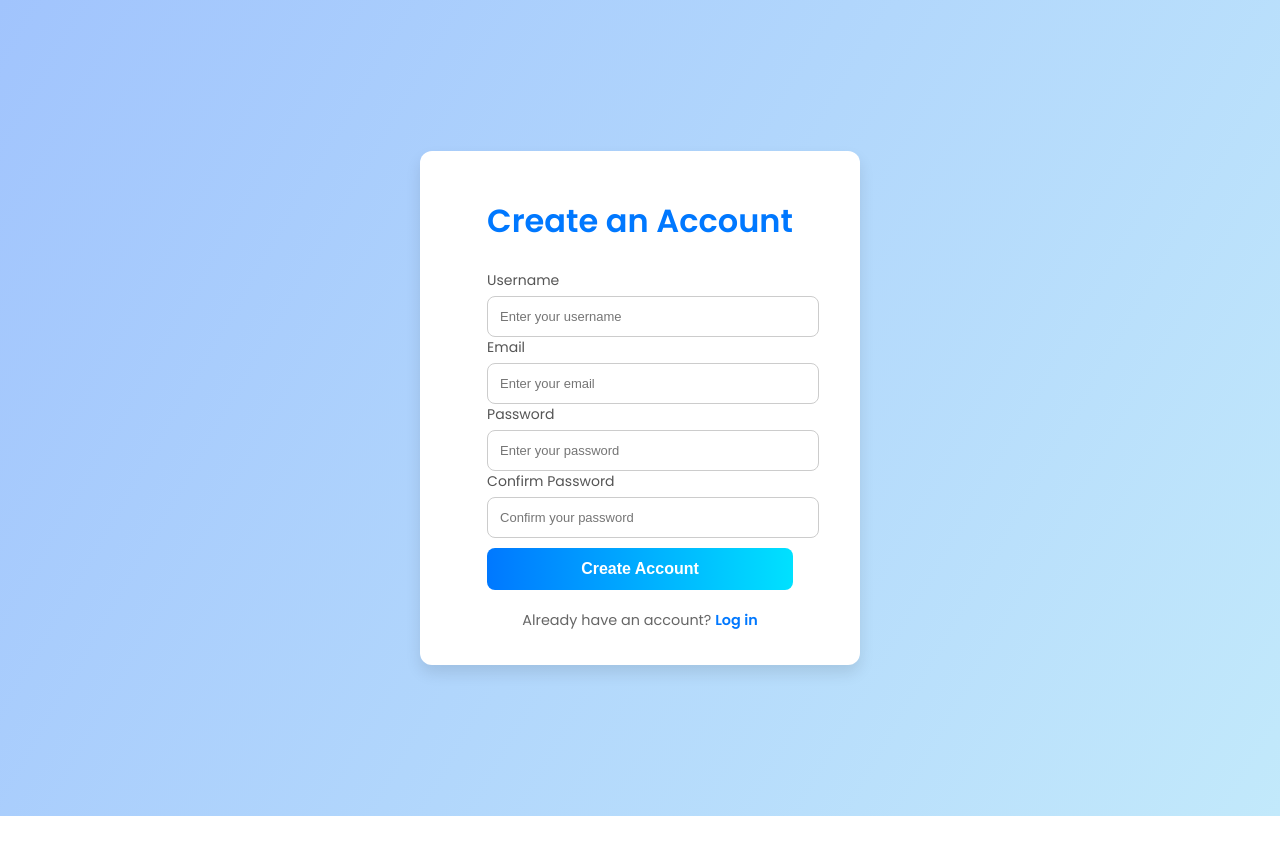
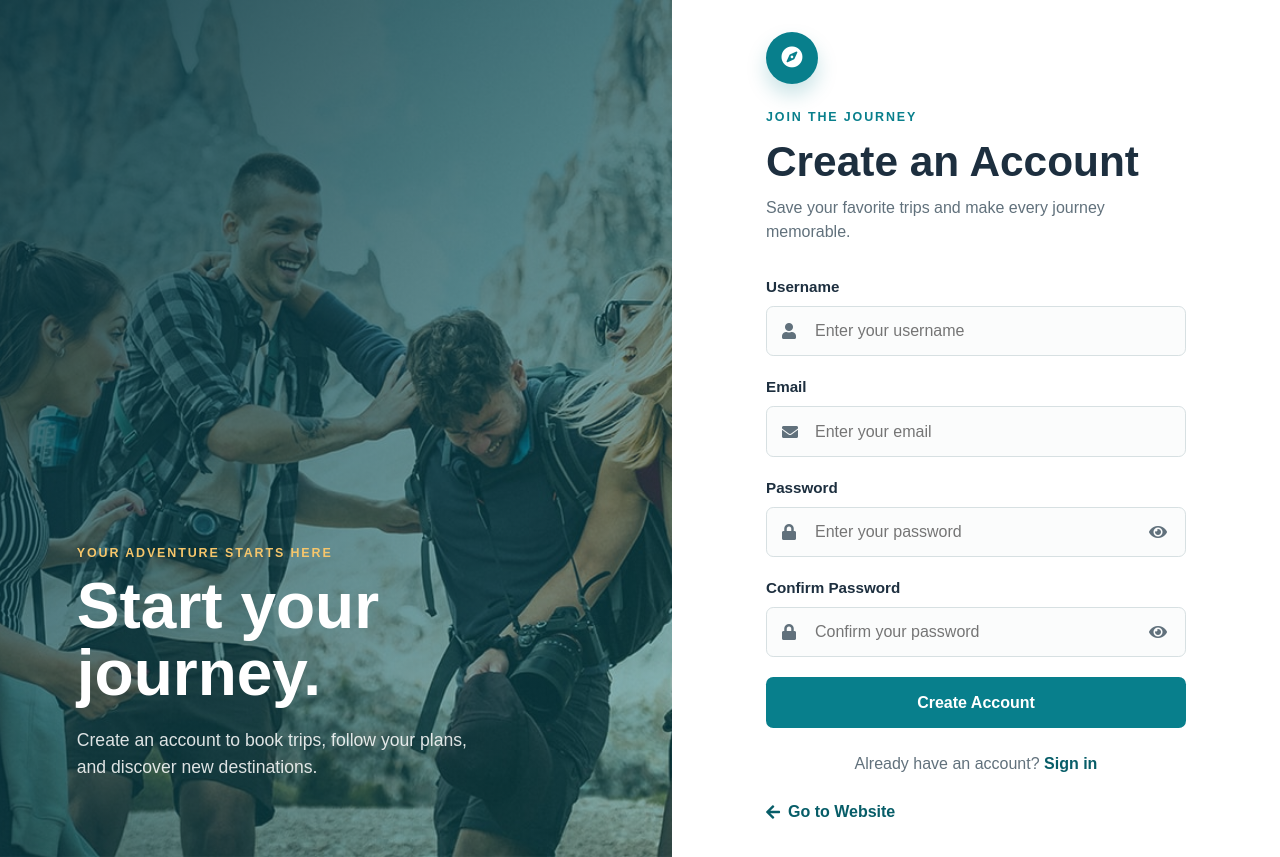
Before and after one commit to MaryemToufdra/Travel-Management, a CodeIgniter 4 app: the page made by app/Views/WebSite/signup.php in a window 1280 px wide. Before the commit the page ends 816 px from the top, so only its background shows below. Run offline with PHP 8.4 and a stand-in for CodeIgniter, Linux system fonts and the light colour scheme; the template is opened without the code that fills it, so the values that code supplies are empty; some libraries are stand-ins or nearby versions.

```diff
--- a/app/Views/WebSite/signup.php
+++ b/app/Views/WebSite/signup.php
@@ -3,50 +3,114 @@
 <head>
     <meta charset="UTF-8">
     <meta name="viewport" content="width=device-width, initial-scale=1.0">
+    <link href="https://cdnjs.cloudflare.com/ajax/libs/font-awesome/5.15.4/css/all.min.css" rel="stylesheet">
     <title>Create an Account</title>
-    <link href="https://fonts.googleapis.com/css2?family=Poppins:wght@300;400;600&display=swap" rel="stylesheet">
-    <link rel="stylesheet" href="<?= base_url('assets/css/style3.css') ?>">
+    <link rel="stylesheet" href="<?= base_url('assets/css/bootstrap.min.css') ?>">
+    <link rel="stylesheet" href="<?= base_url('assets/css/auth.css') ?>">
 </head>
 <body>
-    <div class="signup-container">
-        <div class="signup-form">
+    <main class="auth-page auth-page--signup">
+        <section class="auth-panel auth-panel--image auth-panel--image-signup" aria-label="Travel management">
+            <div class="auth-panel__overlay"></div>
+            <div class="auth-panel__content">
+                <p class="auth-eyebrow">Your adventure starts here</p>
+                <h1>Start your journey.</h1>
+                <p>Create an account to book trips, follow your plans, and discover new destinations.</p>
+            </div>
+        </section>
+
+        <section class="auth-panel auth-panel--form">
+            <div class="login-container signup-container">
+                <div class="brand-mark" aria-hidden="true">
+                    <i class="fas fa-compass"></i>
+                </div>
+                <p class="auth-eyebrow">Join the journey</p>
                 <h2>Create an Account</h2>
-            <form action="<?= site_url('/register') ?>" method="POST">
+                <p class="auth-intro">Save your favorite trips and make every journey memorable.</p>
+
+                <form class="signup-form" action="<?= site_url('/register') ?>" method="POST">
                     <?= csrf_field() ?>
 
                     <div class="input-group">
                         <label for="username">Username</label>
-                    <input type="text" id="username" name="username" required placeholder="Enter your username" value="<?= old('username') ?>">
-                    <span class="error"><?= isset($validation) ? $validation->getError('username') : '' ?></span>
+                        <div class="input-control">
+                            <i class="fas fa-user" aria-hidden="true"></i>
+                            <input type="text" id="username" name="username" required placeholder="Enter your username" value="<?= old('username') ?>" autocomplete="username">
+                        </div>
+                        <?php if (isset($validation) && $validation->getError('username')): ?>
+                            <span class="field-error"><?= $validation->getError('username') ?></span>
+                        <?php endif; ?>
                     </div>
 
                     <div class="input-group">
                         <label for="email">Email</label>
-                    <input type="email" id="email" name="email" required placeholder="Enter your email" value="<?= old('email') ?>">
-                    <span class="error"><?= isset($validation) ? $validation->getError('email') : '' ?></span>
+                        <div class="input-control">
+                            <i class="fas fa-envelope" aria-hidden="true"></i>
+                            <input type="email" id="email" name="email" required placeholder="Enter your email" value="<?= old('email') ?>" autocomplete="email">
+                        </div>
+                        <?php if (isset($validation) && $validation->getError('email')): ?>
+                            <span class="field-error"><?= $validation->getError('email') ?></span>
+                        <?php endif; ?>
                     </div>
 
+                    <div class="signup-fields signup-fields--passwords">
                         <div class="input-group">
                             <label for="password">Password</label>
-                    <input type="password" id="password" name="password" required placeholder="Enter your password">
-                    <span class="error"><?= isset($validation) ? $validation->getError('password') : '' ?></span>
+                            <div class="input-control">
+                                <i class="fas fa-lock" aria-hidden="true"></i>
+                                <input type="password" id="password" name="password" required placeholder="Enter your password" autocomplete="new-password">
+                                <button type="button" class="password-toggle" aria-label="Show password" aria-controls="password" aria-pressed="false">
+                                    <i class="fas fa-eye" aria-hidden="true"></i>
+                                </button>
+                            </div>
+                            <?php if (isset($validation) && $validation->getError('password')): ?>
+                                <span class="field-error"><?= $validation->getError('password') ?></span>
+                            <?php endif; ?>
                         </div>
 
                         <div class="input-group">
                             <label for="confirm-password">Confirm Password</label>
-                    <input type="password" id="confirm-password" name="confirm-password" required placeholder="Confirm your password">
-                    <span class="error"><?= isset($validation) ? $validation->getError('confirm-password') : '' ?></span>
+                            <div class="input-control">
+                                <i class="fas fa-lock" aria-hidden="true"></i>
+                                <input type="password" id="confirm-password" name="confirm-password" required placeholder="Confirm your password" autocomplete="new-password">
+                                <button type="button" class="password-toggle" aria-label="Show password" aria-controls="confirm-password" aria-pressed="false">
+                                    <i class="fas fa-eye" aria-hidden="true"></i>
+                                </button>
+                            </div>
+                            <?php if (isset($validation) && $validation->getError('confirm-password')): ?>
+                                <span class="field-error"><?= $validation->getError('confirm-password') ?></span>
+                            <?php endif; ?>
+                        </div>
                     </div>
 
-                <button type="submit" class="signup-btn">Create Account</button>
+                    <button type="submit" class="login-button signup-button">Create Account</button>
                 </form>
 
-            <div class="login-link">
-                <p>Already have an account? <a href="/loginP">Log in</a></p>
+                <p class="auth-switch">
+                    Already have an account?
+                    <a href="<?= site_url('/loginP') ?>">Sign in</a>
+                </p>
+                <a class="website-link" href="<?= base_url('home') ?>">
+                    <i class="fas fa-arrow-left" aria-hidden="true"></i>
+                    Go to Website
+                </a>
             </div>
-        </div>
-    </div>
+        </section>
+    </main>
+
     <script>
+        document.querySelectorAll('.password-toggle').forEach(function (toggle) {
+            toggle.addEventListener('click', function () {
+                const passwordInput = document.getElementById(this.getAttribute('aria-controls'));
+                const isPasswordVisible = passwordInput.type === 'text';
+
+                passwordInput.type = isPasswordVisible ? 'password' : 'text';
+                this.setAttribute('aria-label', isPasswordVisible ? 'Show password' : 'Hide password');
+                this.setAttribute('aria-pressed', String(!isPasswordVisible));
+                this.querySelector('i').className = isPasswordVisible ? 'fas fa-eye' : 'fas fa-eye-slash';
+            });
+        });
+
         window.onload = function() {
             <?php if (session()->getFlashdata('success')): ?>
                 alert('<?= session()->getFlashdata('success'); ?>');
@@ -57,6 +121,5 @@
             <?php endif; ?>
         };
     </script>
-
 </body>
 </html>
```
Also changed, not shown: app/Views/WebSite/index.php (+41 -24 lines), public/assets/css/home.css (added). Lines whose indentation alone changed are shown as unchanged.
